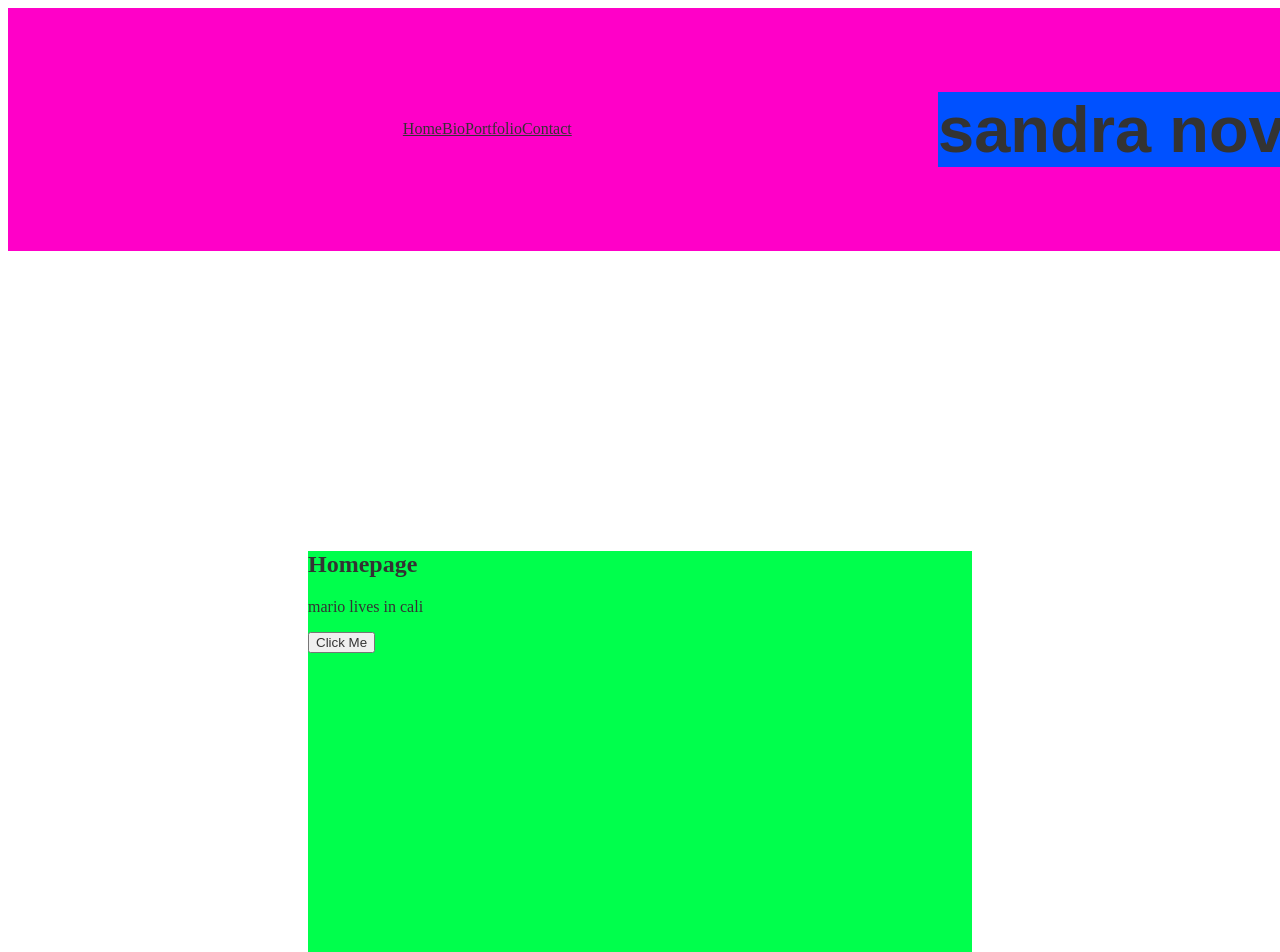
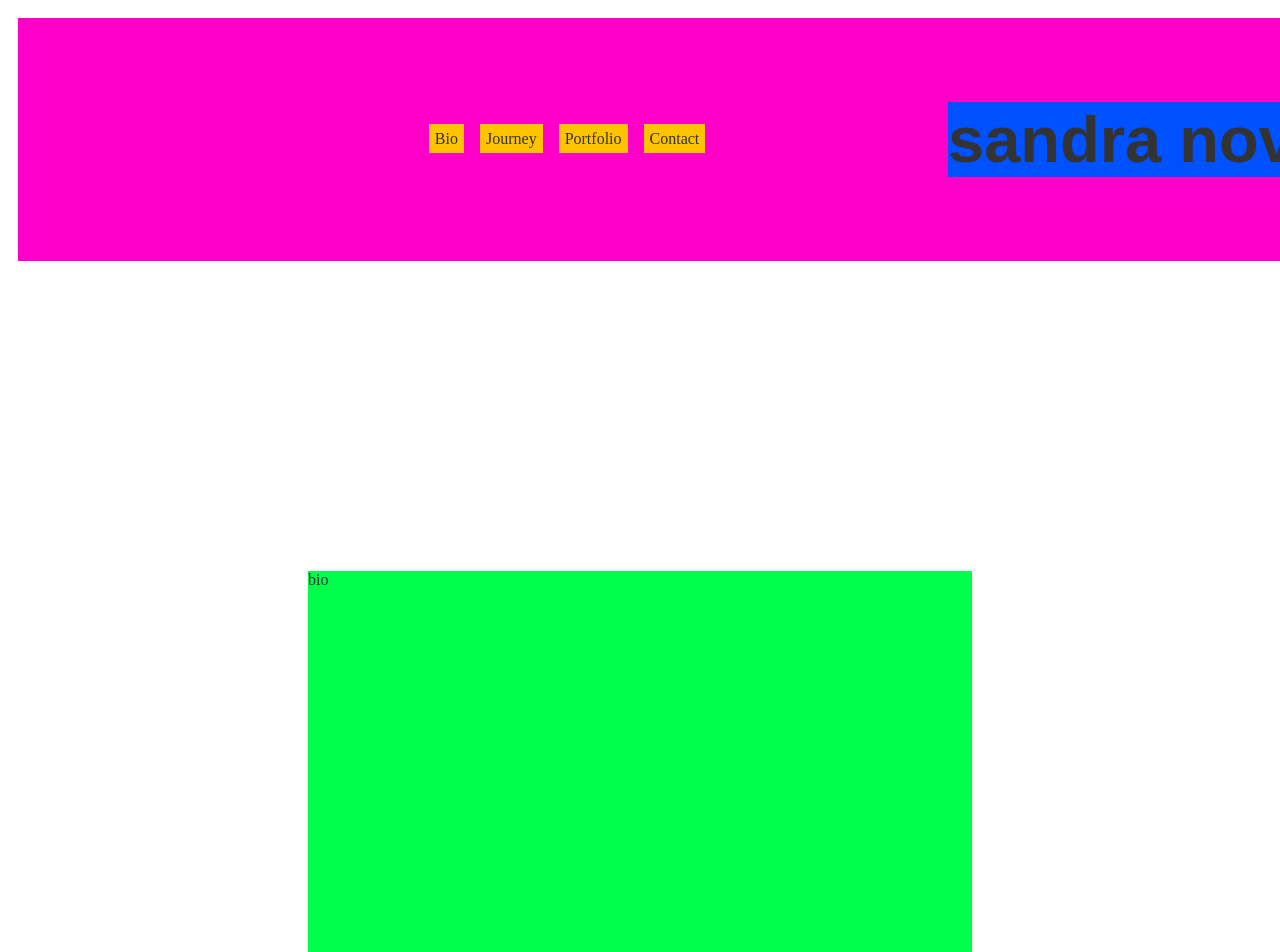
Before and after one commit to sandritaa/milenasatelier, a React (Create React App) app: page / in a window 1280 px wide. Shown: the top 952 px of the page. Built offline with nearby package versions, Linux system fonts and the light colour scheme; a web font is replaced by a local one.

Commit message:
fix navbar height

```diff
--- a/src/App.js
+++ b/src/App.js
@@ -1,6 +1,6 @@
 import "./index.css";
 import Navbar from "./Navbar";
-import Home from "./Home";
+import Journey from "./Journey";
 import Bio from "./Bio";
 import Portfolio from "./Portfolio";
 import Contact from "./Contact";
@@ -11,8 +11,9 @@ function App() {
     <div className="App">
       <Navbar />
       <div className="content"></div>
-      <Home />
+      {/* <Home /> */}
       <Bio />
+      <Journey />
       <Contact />
       <Portfolio />
     </div>
--- a/src/Home.js
+++ /dev/null
@@ -1,23 +0,0 @@
-import { useState } from "react";
-// import { Link } from "react-scroll";
-
-const Home = () => {
-  const [name, setName] = useState("mario");
-  const [location, setLocation] = useState("cali");
-
-  const handleClick = () => {
-    setName("mariaaa");
-    setLocation("italy");
-  };
-  return (
-    <div className="Home" id="Home">
-      <h2>Homepage</h2>
-      <p>
-        {name} lives in {location}
-      </p>
-      <button onClick={handleClick}> Click Me</button>
-    </div>
-  );
-};
-
-export default Home;
--- /dev/null
+++ b/src/Journey.js
@@ -0,0 +1,9 @@
+const Journey = () => {
+  return (
+    <div className="Journey" id="Journey">
+      <p>Journey</p>
+    </div>
+  );
+};
+
+export default Journey;
--- a/src/Navbar.js
+++ b/src/Navbar.js
@@ -3,14 +3,38 @@
 import React from "react";
 
 const Navbar = () => {
+  const handleClick = (e) => {
+    e.preventDefault();
+    const targetId = e.target.getAttribute("href");
+    const element = document.querySelector(targetId);
+    const location = element.offsetTop;
+    const navbar = document.querySelector(".navbar");
+    console.log(navbar.clientHeight);
+
+    window.scrollTo({
+      left: 0,
+      top: location - navbar.offsetHeight,
+
+      // https://www.javascripttutorial.net/javascript-dom/javascript-width-height/
+    });
+  };
+
   return (
     <nav className="navbar sticky">
       <h1>sandra novi</h1>
       <div className="links">
-        <a href="#Home">Home</a>
-        <a href="#Bio">Bio</a>
-        <a href="#Portfolio">Portfolio</a>
-        <a href="#Contact">Contact</a>
+        <a href="#Bio" onClick={handleClick}>
+          Bio
+        </a>
+        <a href="#Journey" onClick={handleClick}>
+          Journey
+        </a>
+        <a href="#Portfolio" onClick={handleClick}>
+          Portfolio
+        </a>
+        <a href="#Contact" onClick={handleClick}>
+          Contact
+        </a>
       </div>
     </nav>
   );
--- a/src/index.css
+++ b/src/index.css
@@ -17,8 +17,7 @@
   background-color: rgb(255, 0, 200);
   z-index: 300;
   width: 100%;
-
-
+  border: 10px solid rgb(255, 255, 255);
 }
 
 h1 {
@@ -29,15 +28,22 @@ h1 {
   left: 900px;
 }
 
+.navbar a {
+  margin-left: 16px;
+  text-decoration: none;
+  padding: 6px;
+  background-color: rgb(255, 196, 0);
+}
 
 
-.Home,
+
+.Bio,
+.Journey,
 .Portfolio,
 .Contact {
   min-height: 60vh;
   margin: 300px;
   background-color: rgb(0, 255, 76);
-
   margin-left: 300px;
 
 }
```
